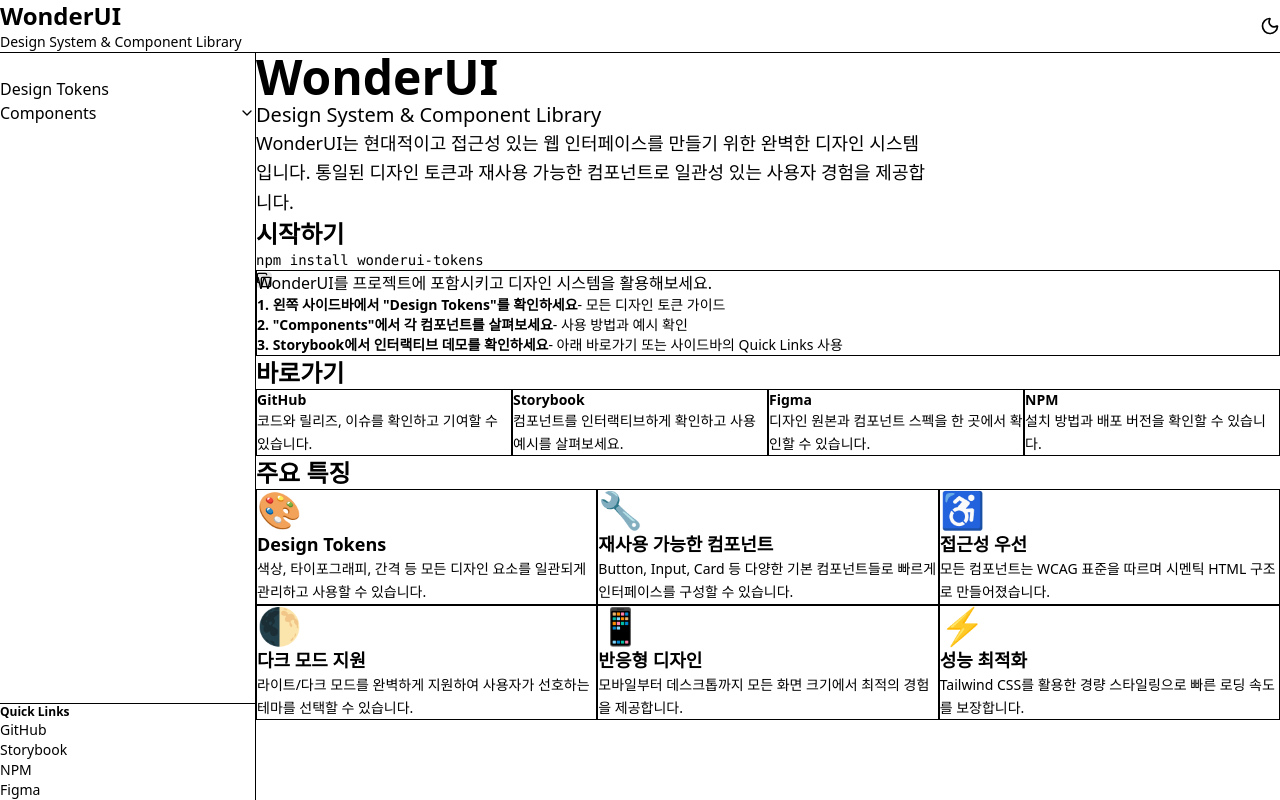
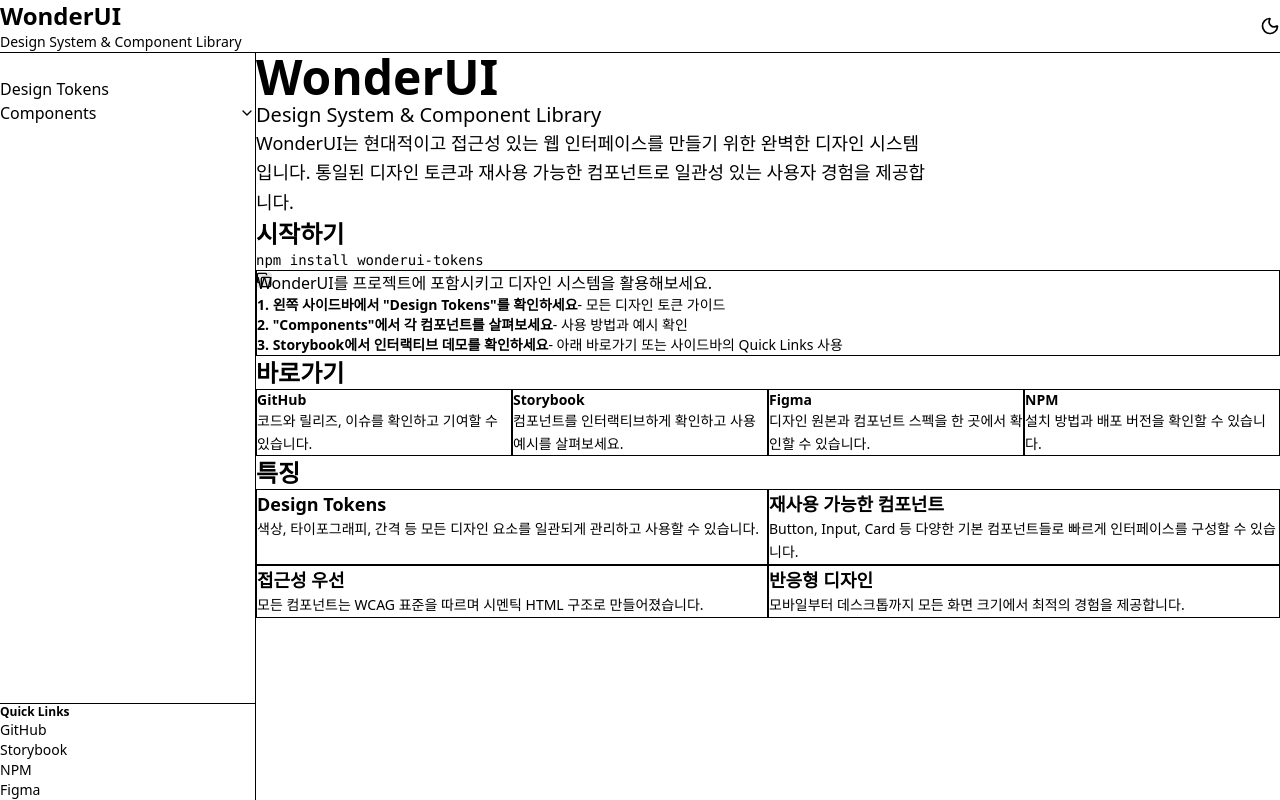
Before and after one commit to SanginJeong/wui, a Next.js app in the folder packages/apps/: page / in a window 1280 px wide. Built offline with nearby package versions, Linux system fonts and the light colour scheme.

Commit message:
refactor: a -> next Link 변경

```diff
--- a/packages/apps/src/common/FeatureCard/index.tsx
+++ b/packages/apps/src/common/FeatureCard/index.tsx
@@ -1,5 +1,5 @@
 interface FeatureCardProps {
-  icon: string;
+  icon?: string;
   title: string;
   description: string;
 }
@@ -7,7 +7,7 @@
 const FeatureCard = ({ icon, title, description }: FeatureCardProps) => {
   return (
     <div className="bg-white dark:bg-neutral-800 border border-neutral-200 dark:border-neutral-700 rounded-lg p-6 hover:shadow-lg hover:bg-neutral-50 dark:hover:shadow-lg dark:hover:bg-neutral-700 transition-all">
-      <div className="text-4xl mb-3">{icon}</div>
+      {icon && <div className="text-4xl mb-3">{icon}</div>}
       <h3 className="text-lg font-semibold text-neutral-900 dark:text-white mb-2">
         {title}
       </h3>
--- a/packages/apps/src/components/MainContent/sections/overview/Features.tsx
+++ b/packages/apps/src/components/MainContent/sections/overview/Features.tsx
@@ -4,38 +4,25 @@
   return (
     <>
       <h2 className="text-2xl font-bold text-neutral-900 dark:text-white mb-8">
-        주요 특징
+        특징
       </h2>
-      <div className="grid grid-cols-1 md:grid-cols-2 lg:grid-cols-3 gap-6">
+      <div className="grid grid-cols-1 md:grid-cols-2 gap-6">
         <FeatureCard
-          icon="🎨"
           title="Design Tokens"
           description="색상, 타이포그래피, 간격 등 모든 디자인 요소를 일관되게 관리하고 사용할 수 있습니다."
         />
         <FeatureCard
-          icon="🔧"
           title="재사용 가능한 컴포넌트"
           description="Button, Input, Card 등 다양한 기본 컴포넌트들로 빠르게 인터페이스를 구성할 수 있습니다."
         />
         <FeatureCard
-          icon="♿"
           title="접근성 우선"
           description="모든 컴포넌트는 WCAG 표준을 따르며 시멘틱 HTML 구조로 만들어졌습니다."
         />
+
         <FeatureCard
-          icon="🌓"
-          title="다크 모드 지원"
-          description="라이트/다크 모드를 완벽하게 지원하여 사용자가 선호하는 테마를 선택할 수 있습니다."
-        />
-        <FeatureCard
-          icon="📱"
           title="반응형 디자인"
           description="모바일부터 데스크톱까지 모든 화면 크기에서 최적의 경험을 제공합니다."
-        />
-        <FeatureCard
-          icon="⚡"
-          title="성능 최적화"
-          description="Tailwind CSS를 활용한 경량 스타일링으로 빠른 로딩 속도를 보장합니다."
         />
       </div>
     </>
--- a/packages/apps/src/components/MainContent/sections/overview/QuickLinks.tsx
+++ b/packages/apps/src/components/MainContent/sections/overview/QuickLinks.tsx
@@ -1,4 +1,5 @@
 import { EXTERNAL_LINKS } from "@/common/links";
+import Link from "next/link";
 
 const QuickLinks = () => {
   return (
@@ -7,7 +8,7 @@
         바로가기
       </h2>
       <div className="flex flex-wrap gap-4">
-        <a
+        <Link
           href={EXTERNAL_LINKS.github.href}
           target="_blank"
           rel="noreferrer"
@@ -19,8 +20,8 @@
           <p className="mt-2 text-sm text-neutral-600 dark:text-neutral-400 leading-relaxed">
             코드와 릴리즈, 이슈를 확인하고 기여할 수 있습니다.
           </p>
-        </a>
-        <a
+        </Link>
+        <Link
           href={EXTERNAL_LINKS.storybook.href}
           target="_blank"
           rel="noreferrer"
@@ -32,8 +33,8 @@
           <p className="mt-2 text-sm text-neutral-600 dark:text-neutral-400 leading-relaxed">
             컴포넌트를 인터랙티브하게 확인하고 사용 예시를 살펴보세요.
           </p>
-        </a>
-        <a
+        </Link>
+        <Link
           href={EXTERNAL_LINKS.figma.href}
           target="_blank"
           rel="noreferrer"
@@ -45,8 +46,8 @@
           <p className="mt-2 text-sm text-neutral-600 dark:text-neutral-400 leading-relaxed">
             디자인 원본과 컴포넌트 스펙을 한 곳에서 확인할 수 있습니다.
           </p>
-        </a>
-        <a
+        </Link>
+        <Link
           href={EXTERNAL_LINKS.npm.href}
           target="_blank"
           rel="noreferrer"
@@ -58,7 +59,7 @@
           <p className="mt-2 text-sm text-neutral-600 dark:text-neutral-400 leading-relaxed">
             설치 방법과 배포 버전을 확인할 수 있습니다.
           </p>
-        </a>
+        </Link>
       </div>
     </div>
   );
```
